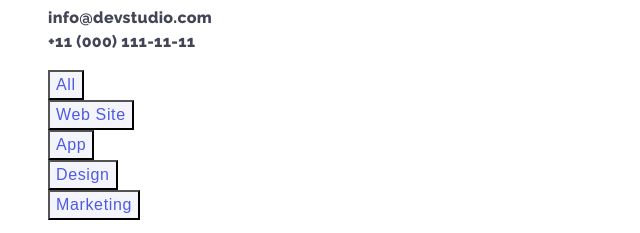
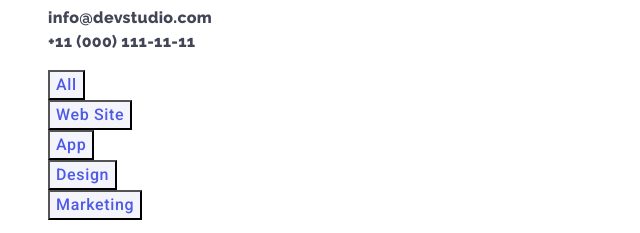
Before and after one commit to ViacheslavBFG/goit-markup-hw-02, a plain HTML site: page portfolio.html in a window 1280 px wide. Shown: the part 127-360 px from the top of the page, 0-640 px from the left. Drawn offline with Linux system fonts and the light colour scheme.

Commit message:
Update style.css

```diff
--- a/css/style.css
+++ b/css/style.css
@@ -206,7 +206,7 @@
 
  .portfolio-button {
 
-     font-family: 'Roboto' 'sans-serif';
+     font-family: "Roboto", sans-serif;
      font-style: normal;
      font-weight: 500;
      font-size: 16px;
```
